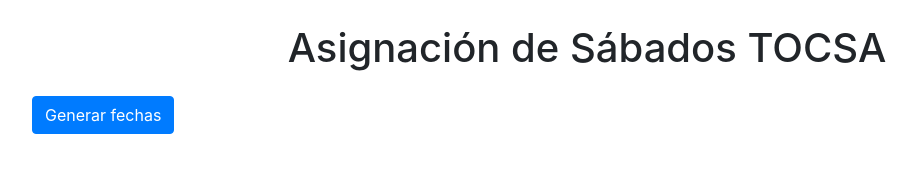
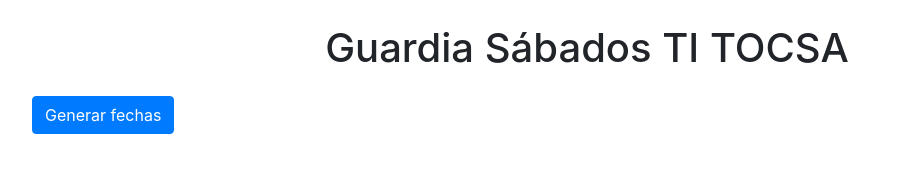
Before and after one commit to ozzbetto/GeneradorDeFechas, a plain HTML site: page index.html in a window 1280 px wide. Shown: the whole page, without its empty margins (53-969 px from the left). Drawn offline with nearby package versions, Linux system fonts and the light colour scheme.

Commit message:
Update index.html

```diff
--- a/index.html
+++ b/index.html
@@ -12,7 +12,7 @@
 </head>
 <body>
 <div class="container">
-    <h1 class="text-center mt-4 mb-4">Asignación de Sábados TOCSA</h1>
+    <h1 class="text-center mt-4 mb-4">Guardia Sábados TI TOCSA</h1>
     <button class="btn btn-primary" onclick="generateDates()">Generar fechas</button>
     <div id="datesList" class="d-flex flex-wrap justify-content-start mt-4"></div>
 </div>
```
